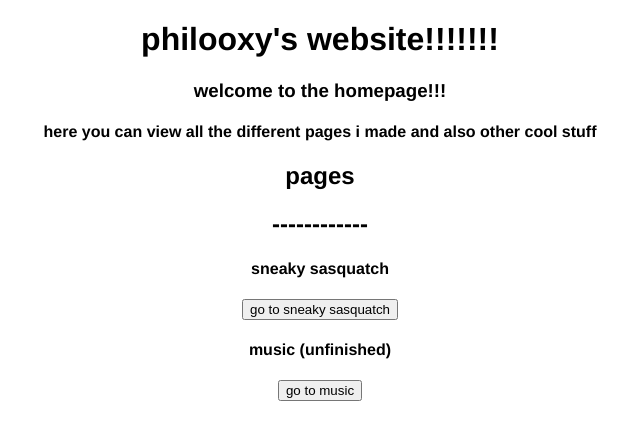
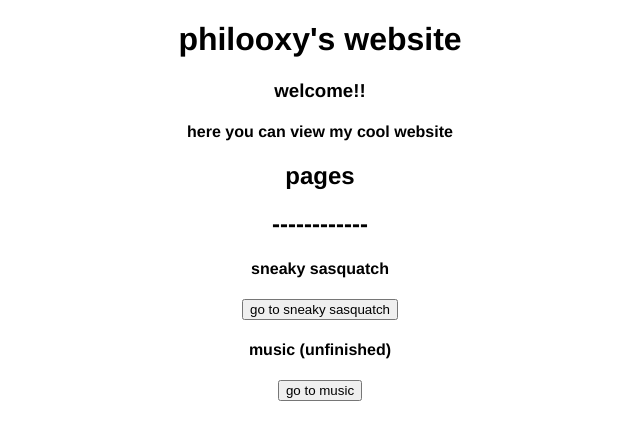
Before and after one commit to philoxy/philoxy.github.io, a plain HTML site: page index.html in a window 1280 px wide. Shown: the whole page, without its empty margins (320-960 px from the left). Drawn offline with Linux system fonts and the light colour scheme.

Commit message:
Update index.html

```diff
--- a/index.html
+++ b/index.html
@@ -15,12 +15,12 @@ background: #ffffff;
 
   <body>
 
-  <h1>philooxy's website!!!!!!!</h1>
+  <h1>philooxy's website</h1>
 
 
 
-    <h3>welcome to the homepage!!!</h3>
-    <h4>here you can view all the different pages i made and also other cool stuff</h4>
+    <h3>welcome!!</h3>
+    <h4>here you can view my cool website</h4>
 
     <h2>pages</h2>
     <div>
```
